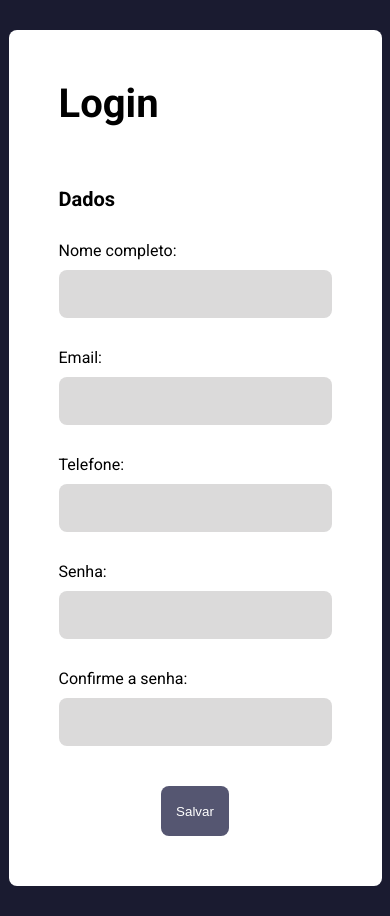
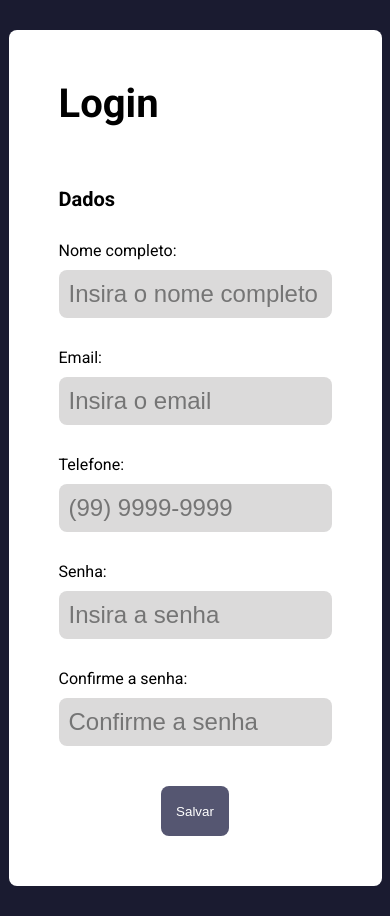
Before and after one commit to GabrielAnjos011/form-overmind, a React (Create React App) app: page / in a window 390 px wide. Built offline with nearby package versions, Linux system fonts and the light colour scheme.

Commit message:
feat: add placeholder in input and validation the telephone

```diff
--- a/src/components/Input/index.jsx
+++ b/src/components/Input/index.jsx
@@ -1,17 +1,19 @@
 import React from "react";
 import "./styles.css";
 
-function Input({ type, label, name, value, onChange, title }) {
+function Input({ type, label, name, value, onChange, title, placeholder, pattern }) {
   return (
     <div className="containerInput">
       <label>{label}:</label>
       <input
-        required
         className="inputStyle"
         title={title}
         type={type}
         name={name}
         value={value}
+        required
+        placeholder={placeholder}
+        pattern={pattern}
         onChange={(ev) => {
           onChange((previousStates) => ({
             ...previousStates,
--- a/src/pages/Home/index.jsx
+++ b/src/pages/Home/index.jsx
@@ -55,9 +55,11 @@ function Home() {
         <h2 className="form_title">Login</h2>
         <p className="section">Dados</p>
         <Input
+          type="text"
           title="Insira o nome completo"
           label="Nome completo"
           name="name"
+          placeholder="Insira o nome completo"
           value={formValues.name}
           onChange={setFormValues}
         />
@@ -66,14 +68,17 @@ function Home() {
           type="email"
           label="Email"
           name="email"
+          placeholder="Insira o email"
           value={formValues.email}
           onChange={setFormValues}
         />
         <Input
-          title="Insira o telefone"
+          title="Número de telefone precisa ser no formato (99) 9999-9999"
           type="tel"
           label="Telefone"
           name="telephone"
+          placeholder="(99) 9999-9999"
+          pattern="(\([0-9]{2}\))\s([9]{1})?([0-9]{4})-([0-9]{4})"
           value={formValues.telephone}
           onChange={setFormValues}
         />
@@ -82,6 +87,7 @@ function Home() {
           type="password"
           label="Senha"
           name="password"
+          placeholder="Insira a senha"
           value={formValues.password}
           onChange={setFormValues}
         />
@@ -90,6 +96,7 @@ function Home() {
           type="password"
           label="Confirme a senha"
           name="passwordConfirm"
+          placeholder="Confirme a senha"
           value={formValues.passwordConfirm}
           onChange={setFormValues}
         />
```
